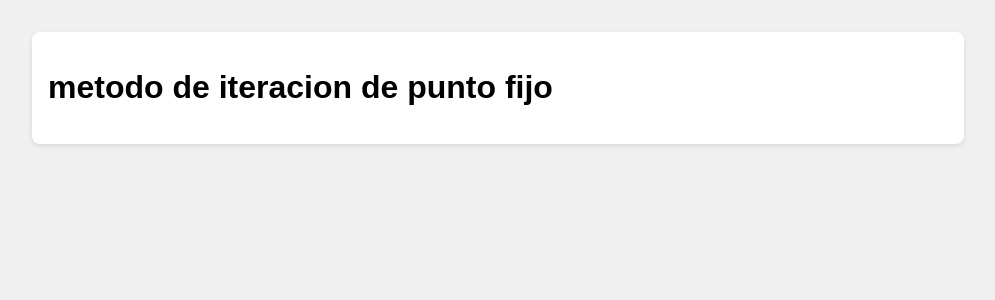
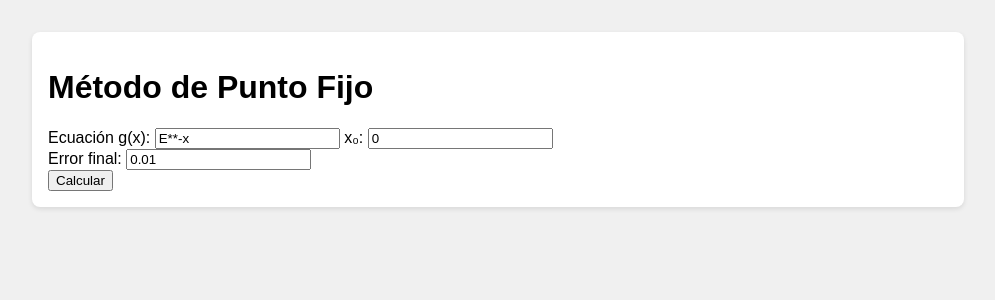
Before and after one commit to manuelmv15/metodosANS, a Django app: page /metodo1/ in a window 1280 px wide. Shown: the part 66-366 px from the top of the page, without its empty margins (142-1137 px from the left). Run offline with Django 5.2, Linux system fonts and the light colour scheme.

Commit message:
landing-puntofijo user-puntofijo

```diff
--- a/landing/views.py
+++ b/landing/views.py
@@ -1,5 +1,6 @@
 from django.shortcuts import render
 from django.shortcuts import render, redirect
+from metodos import puntoFijo
 
 
 
@@ -7,7 +8,45 @@ def landing_index(request):
     return render(request, 'landing/index.html', {'modo': 'landing'})
 
 def landing_metodo1(request):
-    return render(request, 'landing/punto-fijo.html', {'modo': 'landing'})
+    resultado = None
+    iteraciones = []
+    funcion = ''
+    x0 = 0
+    decimales = 4
+    error_final = 0.01
+    nIteraciones = 10
+    porcentajeError = 0
+
+    if request.method == 'POST':
+        funcion = request.POST.get('funcion')
+
+        if not funcion or funcion.strip() == "":
+            resultado = "Por favor, ingresa una ecuación válida en g(x)."
+        else:
+            try:
+                x0 = float(request.POST.get('x0'))
+                error_final = float(request.POST.get('error_final'))
+
+                resultado, iteraciones = puntoFijo(funcion, x0, decimales, error_final, nIteraciones)
+
+                if iteraciones:
+                    porcentajeError = iteraciones[-1][1]
+
+            except Exception as e:
+                resultado = f"Error: {str(e)}"
+
+    return render(request, 'landing/punto-fijo.html', {
+        'modo': 'landing',
+        'resultado': resultado,
+        'iteraciones': iteraciones,
+        'funcion': funcion,
+        'x0': x0,
+        'decimales': decimales,
+        'error_final': error_final,
+        'error': porcentajeError,
+        'nIteraciones': nIteraciones
+    })
+
 
 def landing_metodo2(request):
     return render(request, 'landing/metodo2.html', {'modo': 'landing'})
--- a/templates/landing/punto-fijo.html
+++ b/templates/landing/punto-fijo.html
@@ -3,7 +3,36 @@
 
 {% block title %}punto fijo{% endblock %}
 
+{% load static %}
+
 {% block content %}
- <h1>metodo de iteracion de punto fijo</h1>
+ <h1>Método de Punto Fijo</h1>
+
+    <form method="post">
+    {% csrf_token %}
+
+    <label for="funcion">Ecuación g(x):</label>
+    <input type="text" name="funcion" value="{{ funcion|default:'E**-x' }}">
+
+    <label for="x0">x₀:</label>
+    <input type="number" name="x0" value="{{ x0 }}" step="any"><br>
+
+    <label for="error_final">Error final:</label>
+    <input type="number" name="error_final" value="{{ error_final }}" step="any"><br>
+
+    <button type="submit">Calcular</button>
+</form>
+
+
+    {% if resultado %}
+    <h2>Resultado:</h2>
+
+    <h2>x = {{ resultado }}</h2>
+    <h2>Error = {{ error }} % </h2>
+
+    <h3>Gráfica:</h3>
+    <img src="{% static 'metodos/grafica_punto_fijo.svg' %}" alt="Gráfica del método de punto fijo" style="width:100%; max-width:800px;">
+
+    {% endif %}
 
 {% endblock %}
```
Also changed, not shown: templates/usuario/punto-fijo.html (+14 -7 lines), usuario/views.py (+5 -6 lines), static/metodos/grafica_punto_fijo.svg.
